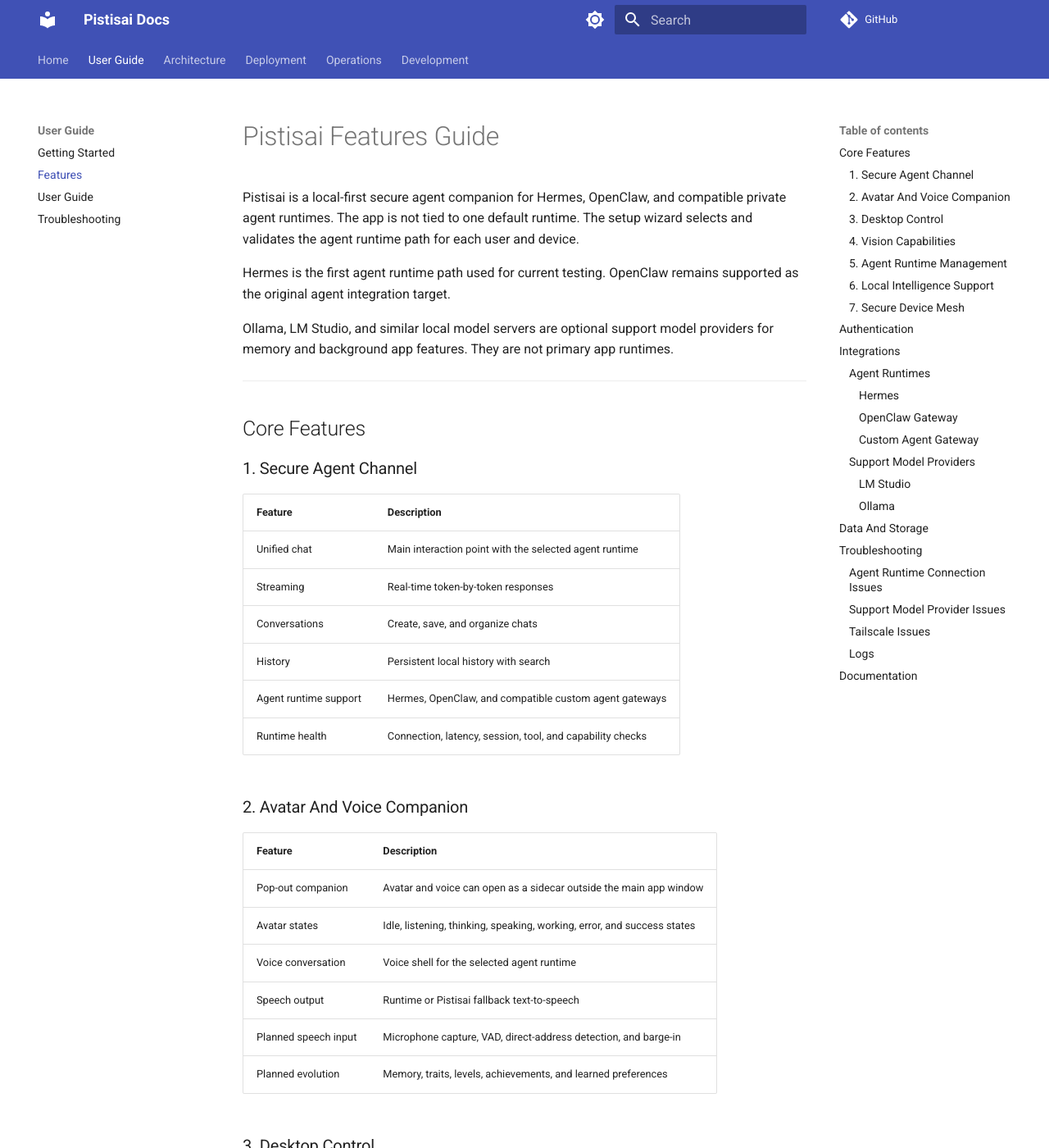
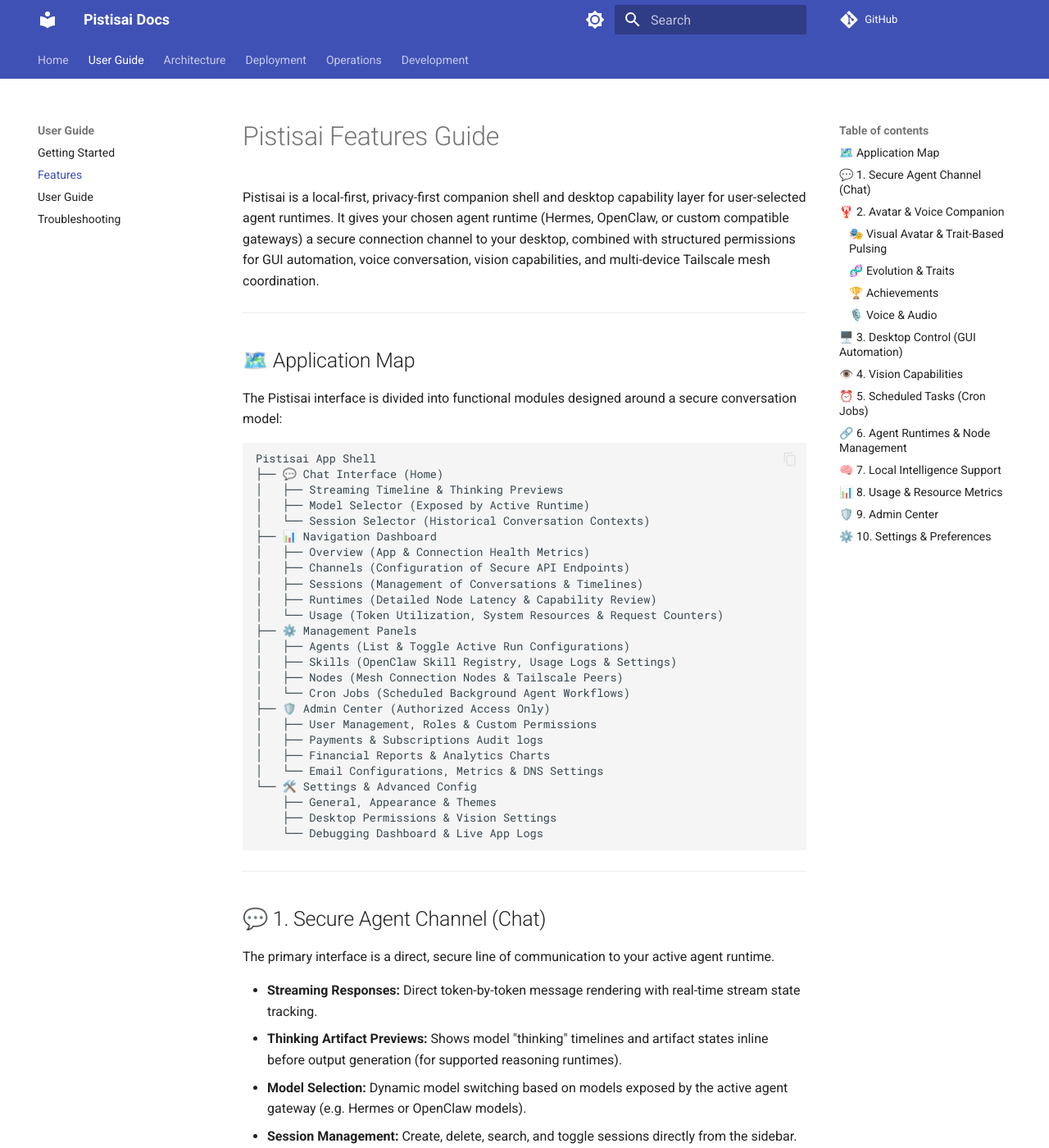
Before and after one commit to pistisAI/pistisai-app, an MkDocs documentation site: the page built from docs/user-guide/FEATURES_GUIDE.md, in a window 1280 px wide and 1400 px high. Shown: the whole window at 82% size. Built offline with MkDocs 1.6.1 and Material for MkDocs 9.7.7, drawn with Linux system fonts in a browser that asks for light colours; comment, search, counter and statistics services are not loaded; some of the changed text lies outside the part shown.

Commit message:
ai(Antigravity): update user features guide with code-aligned details

````diff
--- a/docs/user-guide/FEATURES_GUIDE.md
+++ b/docs/user-guide/FEATURES_GUIDE.md
@@ -1,202 +1,183 @@
 # Pistisai Features Guide
 
-Pistisai is a local-first secure agent companion for Hermes, OpenClaw, and compatible private agent runtimes. The app is not tied to one default runtime. The setup wizard selects and validates the agent runtime path for each user and device.
-
-Hermes is the first agent runtime path used for current testing. OpenClaw remains supported as the original agent integration target.
-
-Ollama, LM Studio, and similar local model servers are optional support model providers for memory and background app features. They are not primary app runtimes.
+Pistisai is a local-first, privacy-first companion shell and desktop capability layer for user-selected agent runtimes. It gives your chosen agent runtime (Hermes, OpenClaw, or custom compatible gateways) a secure connection channel to your desktop, combined with structured permissions for GUI automation, voice conversation, vision capabilities, and multi-device Tailscale mesh coordination.
 
 ---
 
-## Core Features
+## 🗺️ Application Map
 
-### 1. Secure Agent Channel
+The Pistisai interface is divided into functional modules designed around a secure conversation model:
 
-| Feature | Description |
-| --- | --- |
-| Unified chat | Main interaction point with the selected agent runtime |
-| Streaming | Real-time token-by-token responses |
-| Conversations | Create, save, and organize chats |
-| History | Persistent local history with search |
-| Agent runtime support | Hermes, OpenClaw, and compatible custom agent gateways |
-| Runtime health | Connection, latency, session, tool, and capability checks |
-
-### 2. Avatar And Voice Companion
-
-| Feature | Description |
-| --- | --- |
-| Pop-out companion | Avatar and voice can open as a sidecar outside the main app window |
-| Avatar states | Idle, listening, thinking, speaking, working, error, and success states |
-| Voice conversation | Voice shell for the selected agent runtime |
-| Speech output | Runtime or Pistisai fallback text-to-speech |
-| Planned speech input | Microphone capture, VAD, direct-address detection, and barge-in |
-| Planned evolution | Memory, traits, levels, achievements, and learned preferences |
-
-### 3. Desktop Control
-
-Desktop control is a core feature, not an advanced add-on.
-
-| Feature | Status |
-| --- | --- |
-| Screenshot capture | Available |
-| Vision analysis | Available through supported agent runtime paths |
-| System commands | Available when explicitly enabled |
-| Notifications | Available |
-| Clipboard | In progress or platform-dependent |
-| Window management | In progress or platform-dependent |
-| File operations | Planned behind explicit permissions |
-| Macro/action replay | Planned behind explicit approvals |
-
-Desktop actions are scoped to the device that granted permission. Cloud sync does not automatically grant control over other devices. Local model providers do not receive desktop-control authority.
-
-### 4. Vision Capabilities
-
-| Feature | Status |
-| --- | --- |
-| Full-screen capture | Available |
-| Screen analysis | Available through supported agent runtime paths |
-| Region capture | Planned or partially implemented depending on platform |
-| OCR | Planned or partially implemented depending on runtime/local support model |
-| Camera input | Planned or platform-dependent |
-| Continuous monitor | Planned for selected regions |
-
-### 5. Agent Runtime Management
-
-| Feature | Description |
-| --- | --- |
-| Runtime discovery | Detect Hermes, OpenClaw, and configured custom agent gateways |
-| Runtime setup | Wizard-driven selection and testing |
-| Agent sessions | Inspect and manage active agent sessions |
-| Runtime model selection | Choose from models exposed by the active agent runtime, when supported |
-| Capability review | Show available tools, desktop permissions, voice, and vision support |
-
-Runtime management remains available, but it should not dominate the first screen of the app.
-
-### 6. Local Intelligence Support
-
-| Feature | Description |
-| --- | --- |
-| Local model provider discovery | Detect Ollama, LM Studio, or custom local model endpoints |
-| Memory embeddings | Use a support model provider for semantic memory when enabled |
-| Summaries | Generate conversation summaries or compaction locally when enabled |
-| Classification | Run lightweight local classifiers for app-owned workflows |
-| OCR cleanup | Improve OCR text using local model support |
-
-Support model providers are optional and separate from the main agent channel.
-
-### 7. Secure Device Mesh
-
-| Feature | Description |
-| --- | --- |
-| Tailscale-first transport | Preferred path for remote device and agent runtime connectivity |
-| Multi-device install | Run Pistisai on all user devices |
-| Presence sync | See which devices and agent runtimes are available |
-| Conversation sync | Optional account-backed conversation sync |
-| Per-user cloud connector | Isolated container joined to the user's tailnet after approval |
-| Optional hosted agent runtime | Paid cloud compute path, isolated per user |
-
-The older custom tunnel stack is legacy or fallback architecture. New design and documentation should prefer Tailscale unless a specific platform cannot support it.
+```
+Pistisai App Shell
+├── 💬 Chat Interface (Home)
+│   ├── Streaming Timeline & Thinking Previews
+│   ├── Model Selector (Exposed by Active Runtime)
+│   └── Session Selector (Historical Conversation Contexts)
+├── 📊 Navigation Dashboard
+│   ├── Overview (App & Connection Health Metrics)
+│   ├── Channels (Configuration of Secure API Endpoints)
+│   ├── Sessions (Management of Conversations & Timelines)
+│   ├── Runtimes (Detailed Node Latency & Capability Review)
+│   └── Usage (Token Utilization, System Resources & Request Counters)
+├── ⚙️ Management Panels
+│   ├── Agents (List & Toggle Active Run Configurations)
+│   ├── Skills (OpenClaw Skill Registry, Usage Logs & Settings)
+│   ├── Nodes (Mesh Connection Nodes & Tailscale Peers)
+│   └── Cron Jobs (Scheduled Background Agent Workflows)
+├── 🛡️ Admin Center (Authorized Access Only)
+│   ├── User Management, Roles & Custom Permissions
+│   ├── Payments & Subscriptions Audit logs
+│   ├── Financial Reports & Analytics Charts
+│   └── Email Configurations, Metrics & DNS Settings
+└── 🛠️ Settings & Advanced Config
+    ├── General, Appearance & Themes
+    ├── Desktop Permissions & Vision Settings
+    └── Debugging Dashboard & Live App Logs
+```
 
 ---
 
-## Authentication
+## 💬 1. Secure Agent Channel (Chat)
 
-- Auth0 integration for account-backed features.
-- Desktop uses native authentication with secure local token storage.
-- Web uses session-based authentication through the bridge service.
-- Local-only usage should remain possible where the chosen runtime and features do not need cloud sync.
+The primary interface is a direct, secure line of communication to your active agent runtime.
+
+*   **Streaming Responses:** Direct token-by-token message rendering with real-time stream state tracking.
+*   **Thinking Artifact Previews:** Shows model "thinking" timelines and artifact states inline before output generation (for supported reasoning runtimes).
+*   **Model Selection:** Dynamic model switching based on models exposed by the active agent gateway (e.g. Hermes or OpenClaw models).
+*   **Session Management:** Create, delete, search, and toggle sessions directly from the sidebar.
+*   **Local Storage:** All conversations are persisted locally in your encrypted [LocalBrain SQLite](file:///data/dev/projects/pistisai-app/lib/database/drift_local_brain.dart) database.
 
 ---
 
-## Integrations
+## 🦞 2. Avatar & Voice Companion
 
-### Agent Runtimes
+The avatar and voice companion provide presence and a hands-free conversational interface. The companion can be popped out into an independent sidecar window.
 
-#### Hermes
+### 🎭 Visual Avatar & Trait-Based Pulsing
+The companion features an expressive avatar (defaulting to a lobster `🦞` style) that reacts dynamically to the agent's personality traits and conversational states:
+*   **Agent States:** `idle`, `listening`, `thinking`, `speaking`, `working`, `error`, `success`.
+*   **Trait-Driven Aesthetics:**
+    *   **Color (HSL):** Derived from personality traits. Empathy controls hue, enthusiasm controls saturation, and humor controls lightness.
+    *   **Pulse Speed:** Enthusiasm controls the speed of the visual pulsing animation (ranging from 1.0s down to 0.2s).
+    *   **Bounce Scale:** Humor controls the scale of the avatar's bounce animation.
+*   **State Emojis:** Custom emoji states adapt based on traits (e.g. high-humor agents use `😜`/`🤪`/`🎉` while high-empathy agents use `🤗`/`💭`/`🥰`).
 
-Hermes is the first agent runtime path to test during the current product direction. Configure the endpoint through the setup wizard.
+### 🧬 Evolution & Traits
+The avatar evolves along four stages based on the complexity and depth of your conversations:
+1.  `curious_explorer` (Initial stage)
+2.  `knowledge_seeker`
+3.  `wise_companion`
+4.  `enlightened_guide`
+*   **Evolution Criteria:** Monitored collaboratively. Requires at least **5 deep conversations** (complexity score > 0.7) and an **average novelty score > 0.5** to upgrade stages.
 
-#### OpenClaw Gateway
+### 🏆 Achievements
+Earn visual achievements based on conversation history and evolution:
+*   **First Conversation:** Completed first conversation with the avatar.
+*   **Getting to Know You:** Achieved 5 deep conversations.
+*   **Deep Thinker:** Achieved 15 deep conversations.
+*   **Conversational Master:** Achieved 30 deep conversations.
+*   **Novelty Seeker:** Maintained high novelty (60%+) across conversations.
+*   **Evolution Tiers:** Unlocked as the avatar evolves to `knowledge_seeker`, `wise_companion`, or `enlightened_guide`.
 
-OpenClaw was the original agent runtime integration and remains supported.
-
-- Typical endpoint: `http://localhost:18789`
-- Health check: `GET /health`
-
-#### Custom Agent Gateway
-
-Use a custom endpoint for private servers, VPS deployments, or compatible agent gateways. Prefer putting remote endpoints inside the user's Tailscale tailnet.
-
-### Support Model Providers
-
-#### LM Studio
-
-- Typical endpoint: `http://localhost:1234`
-- Useful as an OpenAI-compatible local model provider for memory/background features.
-
-#### Ollama
-
-- Typical endpoint: `http://localhost:11434`
-- Useful for local model hosting, embeddings, summaries, and other app-owned support tasks.
+### 🎙️ Voice & Audio
+*   **Speech Input:** Microphone capture with Voice Activity Detection (VAD) and push-to-talk capability.
+*   **Text-to-Speech (TTS):** Generates speech output through either the active agent runtime or local/cloud TTS providers (such as Google TTS or local OS synthesizers).
 
 ---
 
-## Data And Storage
+## 🖥️ 3. Desktop Control (GUI Automation)
 
-| Location | Description |
-| --- | --- |
-| `~/.config/pistisai/` | Configuration files |
-| `~/.local/share/pistisai/` | Logs and app data |
-| LocalBrain SQLite | Encrypted local companion database |
-| Optional cloud account | Sync metadata and conversation state when enabled |
+Pistisai provides a sandboxed native desktop bridge allowing your agent runtime to perform controlled desktop operations.
 
-Sensitive desktop permissions, local agent runtime secrets, local model provider secrets, and local command access should stay device-scoped unless an explicit secure storage design is approved.
+*   **Screenshot Capture:** Programmatic desktop captures triggered via a custom native MethodChannel.
+*   **Action Execution:** Supports a range of GUI interactions:
+    *   `click(x, y)`: Clicks exact screen coordinates.
+    *   `type(text)`: Types keyboard text inputs.
+    *   `scroll(direction)`: Scrolls window contents (`up`/`down`).
+    *   `keypress(key)`: Triggers custom keyboard key presses.
+*   **Permission Control:** Desktop actions are strictly device-scoped. You must explicitly authorize click/type, system notifications, clipboard read/write, window manipulation, and command execution on each local device. Remote devices or cloud connections cannot control a device unless permission is explicitly granted.
 
 ---
 
-## Troubleshooting
+## 👁️ 4. Vision Capabilities
 
-### Agent Runtime Connection Issues
+Pistisai allows the agent runtime to "see" and interpret the environment on your device.
 
-```bash
-# Example OpenClaw health check
-curl http://localhost:18789/health
-```
-
-Use the setup wizard connection test for Hermes and custom agent gateways.
-
-### Support Model Provider Issues
-
-```bash
-# Example local model health checks
-curl http://localhost:1234/v1/models
-curl http://localhost:11434/api/tags
-```
-
-If these pass but the main app channel is disconnected, check agent runtime settings instead.
-
-### Tailscale Issues
-
-```bash
-tailscale status
-tailscale ping <device-name-or-ip>
-```
-
-Confirm both the app device and agent runtime device are in the expected tailnet.
-
-### Logs
-
-- Linux: `~/.local/share/pistisai/logs/`
-- Windows: `%LOCALAPPDATA%\pistisai\logs\`
+*   **Full Screen Capture:** Captures complete desktop viewports for multimodal analysis.
+*   **Region Selection:** Select and crop specific screen regions.
+*   **Multilingual OCR Engine:** Extract text from screen regions using an integrated [Tesseract OCR Service](file:///data/dev/projects/pistisai-app/lib/services/vision/ocr_engine_service.dart). Supports multi-language configs (default: English `eng` + Simplified Chinese `chi_sim`).
+*   **Continuous Watch Modes:** Continuous regional screen captures to monitor specific workflows and alert the agent.
 
 ---
 
-## Documentation
+## ⏰ 5. Scheduled Tasks (Cron Jobs)
 
-- [Specification](../../SPEC.md)
-- [Setup Guide](SETUP_GUIDE.md)
-- [User Guide](USER_GUIDE.md)
-- [Troubleshooting](TROUBLESHOOTING.md)
-- [System Architecture](../architecture/SYSTEM_ARCHITECTURE.md)
-- [Agent Runtime Contract](../architecture/AGENT_RUNTIME_CONTRACT.md)
-- [Secure Device Mesh](../architecture/SECURE_DEVICE_MESH.md)
+Automate routine interactions and data checks using scheduled agent workflows.
+
+*   **Active Job Registry:** View lists of all scheduled background jobs.
+*   **Interval Triggers:** Configure cron schedules to run tasks at defined intervals.
+*   **Immediate Execution:** Manually run any scheduled background job instantly.
+*   **Status Toggles:** Enable or disable scheduled tasks at any time.
+
+---
+
+## 🔗 6. Agent Runtimes & Node Management
+
+Define and monitor where the active agent computing actually takes place.
+
+*   **Tailscale Integration:** Connect securely to agent runtimes running on other computers, home servers, or VPS instances inside your private Tailscale network mesh.
+*   **Hermes Gateway:** Configures custom endpoint connections for the Hermes agent runtime.
+*   **OpenClaw Gateway:** Default integration to `http://localhost:18789` for running local openclaw skills.
+*   **Health & Latency Checkers:** Monitor gateway status, latency, available system tools, and connection availability.
+
+---
+
+## 🧠 7. Local Intelligence Support
+
+Optional local model servers can be configured to support app-owned background intelligence tasks without routing traffic to external APIs.
+
+*   **LM Studio support:** Connects to `http://localhost:1234` for local text models.
+*   **Ollama support:** Connects to `http://localhost:11434` for local models and embeddings.
+*   **Core Uses:**
+    *   **Memory Embeddings:** Generates vector embeddings for your memory service.
+    *   **Summaries:** Compiles and summarizes long chat histories locally.
+    *   **Semantic Search:** Indexes local brain tables for keyword search.
+    *   **Lightweight Classification:** Performs category tagging.
+
+---
+
+## 📊 8. Usage & Resource Metrics
+
+Keep track of the costs and resource utilization on your device.
+
+*   **Rate Limit Utilization:** Monitors your current token usage relative to model concurrent limits.
+*   **API Performance:** Measures requests per minute, latency, and success rates.
+*   **Resource Monitoring:** Real-time feedback on CPU and Memory usage for local model execution.
+*   **Historical Trends:** Displays usage charts segmented by Day, Week, or Month.
+
+---
+
+## 🛡️ 9. Admin Center
+
+A centralized workspace for project owners and system administrators. Access is strictly authorized (restricted to `christopher.maltais@gmail.com` on Web, or open under local Guest Mode on desktop).
+
+*   **Dashboard Overview:** Displays high-level platform stats.
+*   **User Management:** Edit, search, and assign user roles or admin permissions (`viewUsers`, `viewPayments`, `viewConfiguration`, etc.).
+*   **Payment Audits:** Logs transactions and tracks payment success.
+*   **Subscription Management:** Adjust customer tiers and subscription configurations.
+*   **Financial Reports:** Track revenues, refunds, and cost margins.
+*   **Audit Logs Viewer:** Real-time log of administrative actions.
+*   **Email Setup:** Configure custom SMTP, SendGrid, or mail relay hosts, edit templates, and track delivery metrics.
+*   **DNS Configuration:** Manage domains, records, and hostname redirects.
+
+---
+
+## ⚙️ 10. Settings & Preferences
+
+Fine-tune your local workspace appearance and parameters:
+
+*   **Appearance:** Toggle light/dark/system themes, customize color schemes, and adjust UI text scale.
+*   **Vision & Desktop:** Configure screenshot storage locations, OCR defaults, and automation permission toggles.
+*   **Daemon Settings:** Manage the background processes that run Tailscale relays or local proxy servers.
+*   **Database Diagnostics:** Review the SQLite local database size, table rows, and connection states.
````
